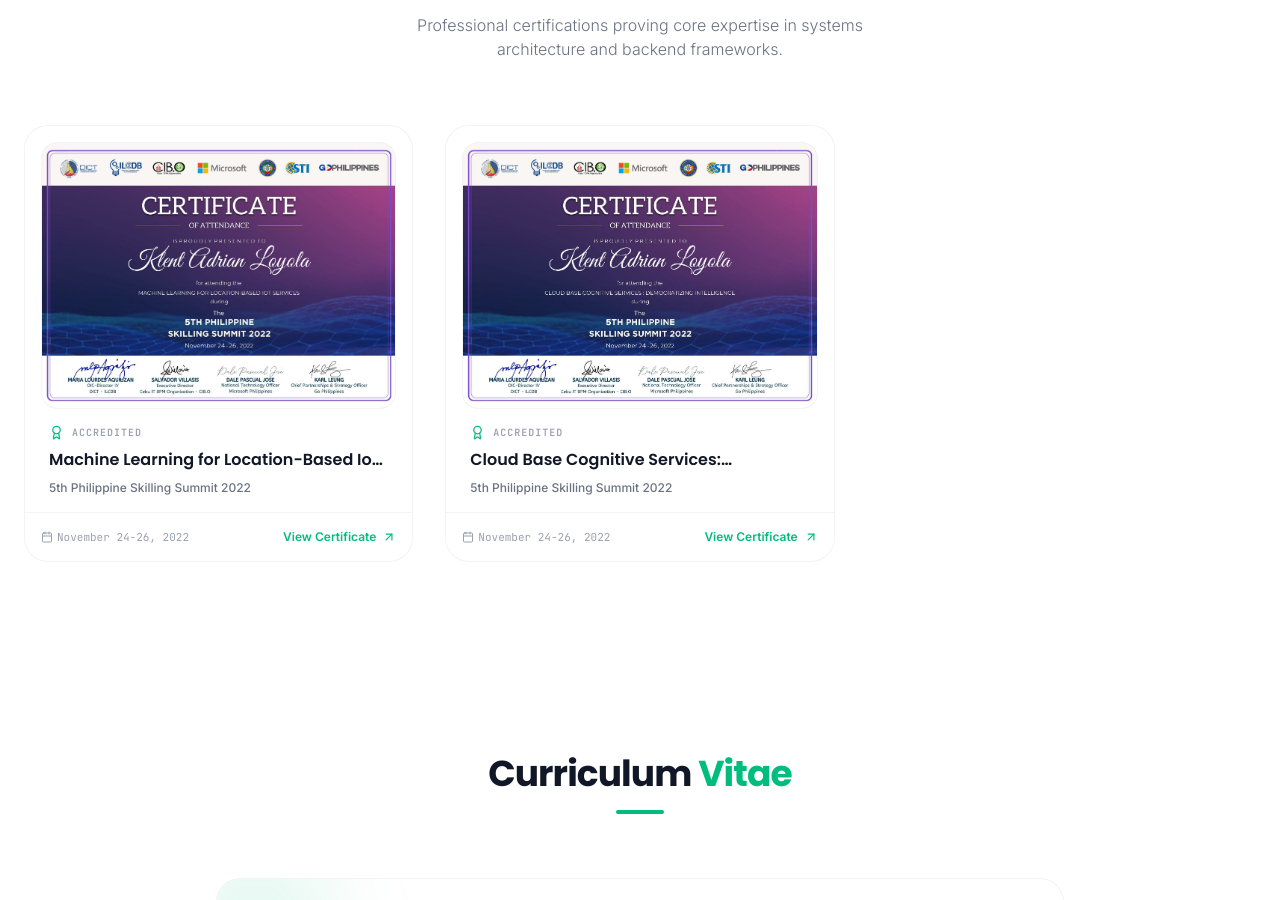
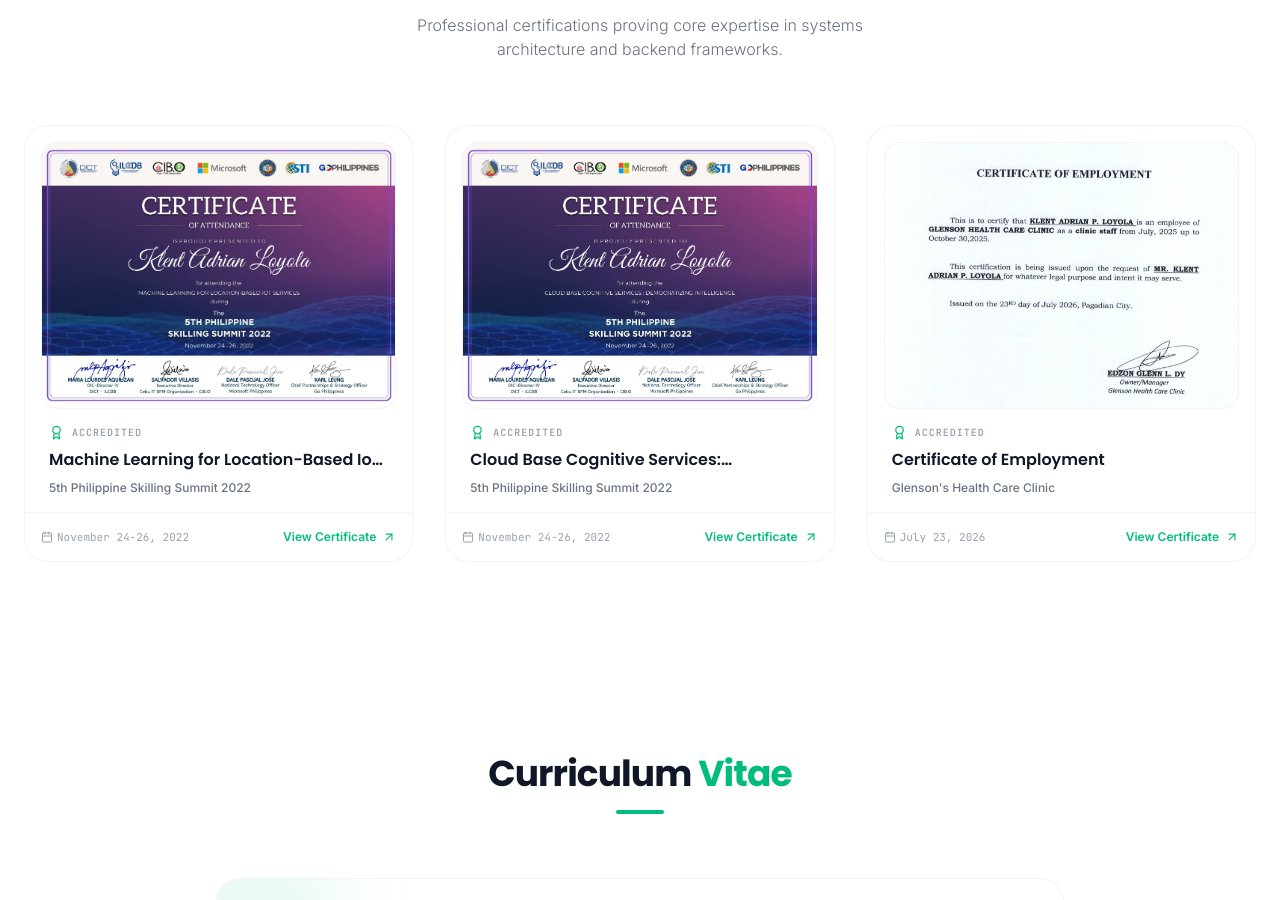
Before and after one commit to klentloyola2003/porfolio, a React (Vite) app: page / in a window 1280 px wide. Shown: the part 7000-7900 px from the top of the page. Built offline with nearby package versions, Linux system fonts and the light colour scheme.

Commit message:
Add certificate of employment

```diff
--- a/src/data.ts
+++ b/src/data.ts
@@ -160,5 +160,12 @@ export const CERTIFICATES: Certificate[] = [
     issuer: '5th Philippine Skilling Summit 2022',
     date: 'November 24-26, 2022',
     image: '/img/certificate/certificate2.jpg'
+  },
+  {
+    id: 'cert-3',
+    title: 'Certificate of Employment',
+    issuer: "Glenson's Health Care Clinic",
+    date: 'July 23, 2026',
+    image: '/img/certificate/COE.jpg'
   }
 ];
```
Also changed, not shown: public/img/certificate/COE.jpg (added).
